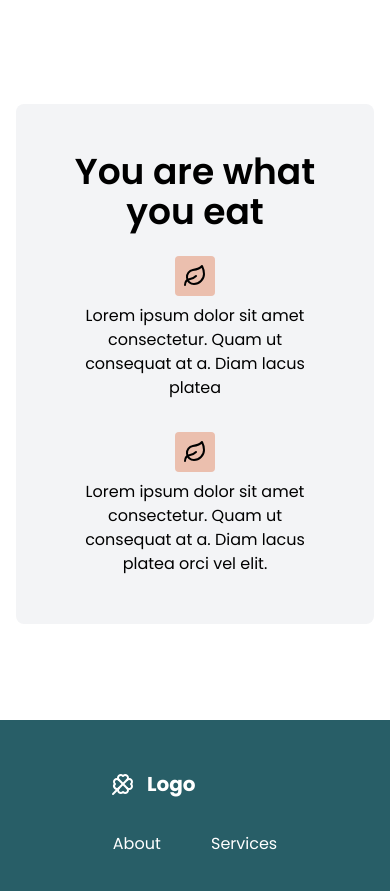
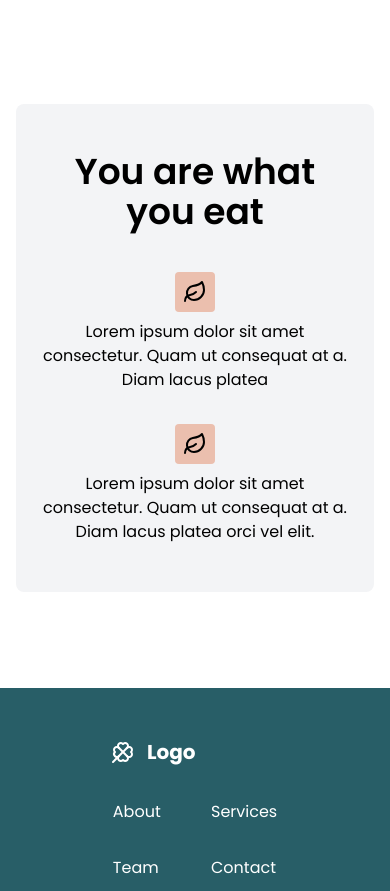
Before and after one commit to AdeoyeIbk/GDG-Bowen-Assessment, a React (Vite) app: page / in a window 390 px wide. Shown: the part 3233-4124 px from the top of the page. Built offline with nearby package versions, Linux system fonts and the light colour scheme.

Commit message:
update cocktail section

```diff
--- a/src/pages/Index.tsx
+++ b/src/pages/Index.tsx
@@ -129,13 +129,13 @@ export default function Index() {
       </section>
 
       {/* you are what you eat section */}
-      <section className="grid lg:grid-cols-2 grid-cols-1  md:py-12 py-12 md:px-44 px-12 rounded-lg bg-gray-100 mt-24 justify-center gap-8">
+      <section className="grid lg:grid-cols-2 grid-cols-1  md:py-12 py-12 md:px-44 px-6 rounded-lg bg-gray-100 mt-24 justify-center gap-8">
         <img
           src={illustration2}
           alt="cocktail illustration"
           className="hidden lg:block align-end justify-end h-68"
         />
-        <div className="flex flex-col lg:align-start justify-center">
+        <div className="flex flex-col lg:align-start justify-center gap-4">
           <h2 className="text-4xl sm:text-xl md:text-2xl lg:text-3xl text-center md:text-left font-semibold text-foreground mb-6">
             You are what you eat
           </h2>
@@ -155,6 +155,20 @@ export default function Index() {
           </div>
         </div>
       </section>
+
+
+      {/* CTA Section */}
+      {/* <section className="w-full py-16 flex flex-col items-center justify-center bg-[#285E67] rounded-lg mt-24">
+        <h2 className="text-3xl sm:text-4xl md:text-5xl font-bold text-white text-center mb-6">
+          Ready to start your health journey?
+        </h2>
+        <p className="text-lg text-white/80 text-center max-w-xl mb-8">
+          Join our community and unlock a new era of wellbeing. Get access to expert tips, healthy recipes, and more!
+        </p>
+        <button className="btn btn-primary px-10 py-4 rounded-full text-lg font-semibold shadow-lg">
+          Get Started
+        </button>
+      </section> */}
     </div>
   );
 }
```
